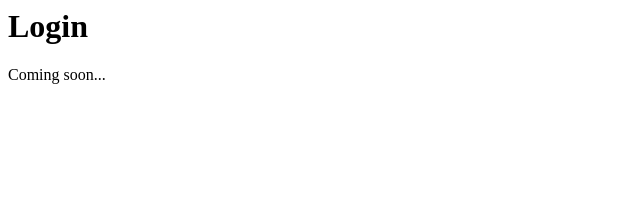
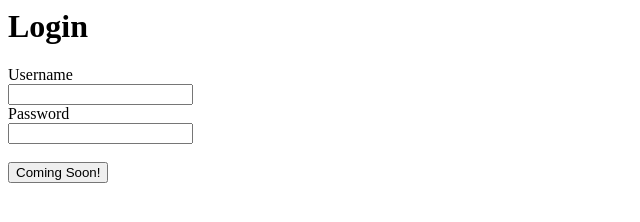
Before and after one commit to Game-Corner/gamecorner.org, a plain HTML site: page login.html in a window 1280 px wide. Shown: the whole page, without its empty margins (0-640 px from the left). Drawn offline with Linux system fonts and the light colour scheme.

Commit message:
Update login.html

```diff
--- a/login.html
+++ b/login.html
@@ -4,6 +4,12 @@
   </head>
   <body>
     <h1>Login</h1>
-    <p>Coming soon...</p>
+    <form action="/login.php">
+  		Username<br>
+  		<input type="text" name="username"><br>
+  		Password<br>
+  		<input type="text" name="password"><br><br>
+  		<input type="submit" name="submit" value="Coming Soon!">
+	</form>
   </body>
 </html>
```
